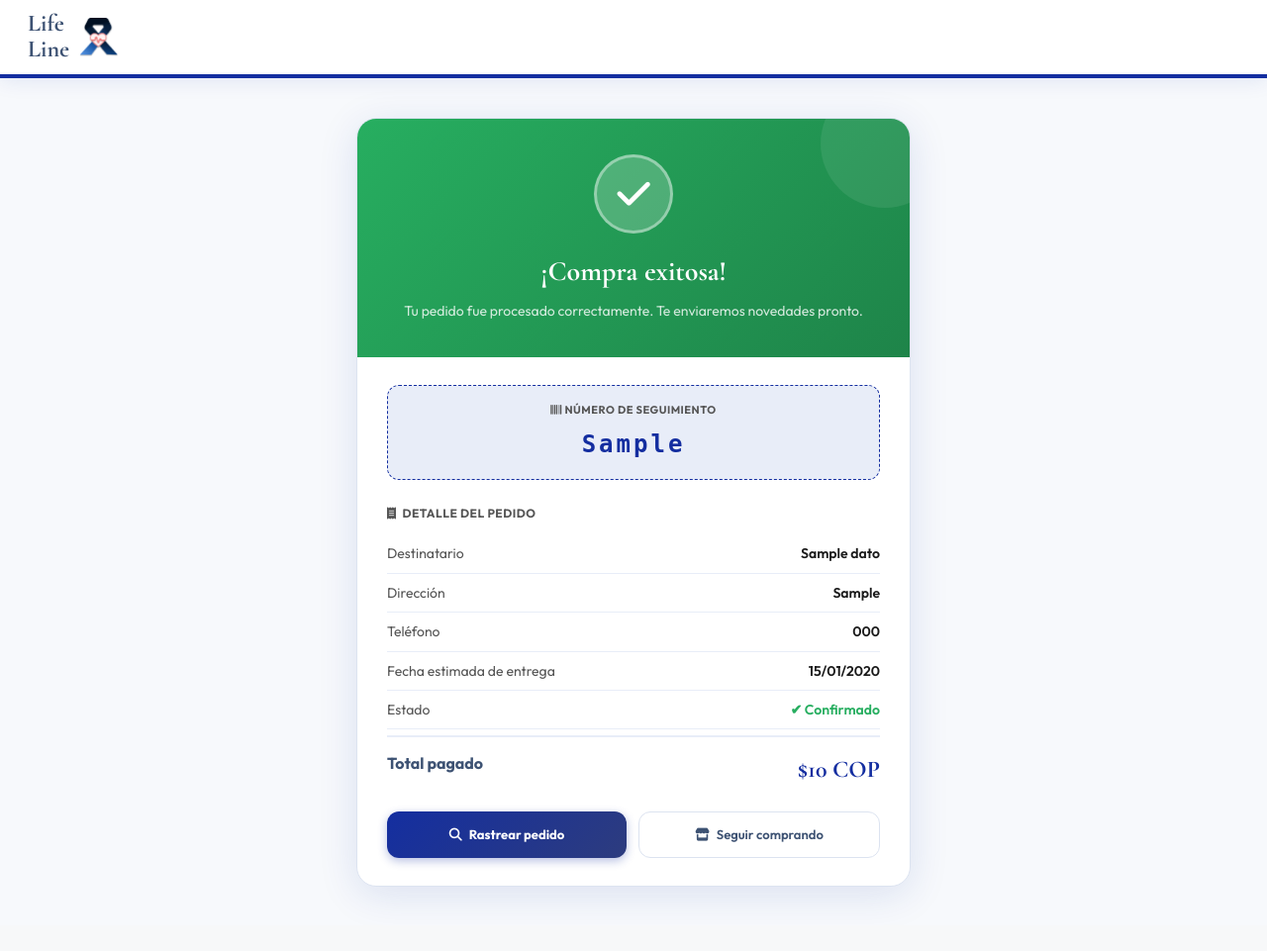
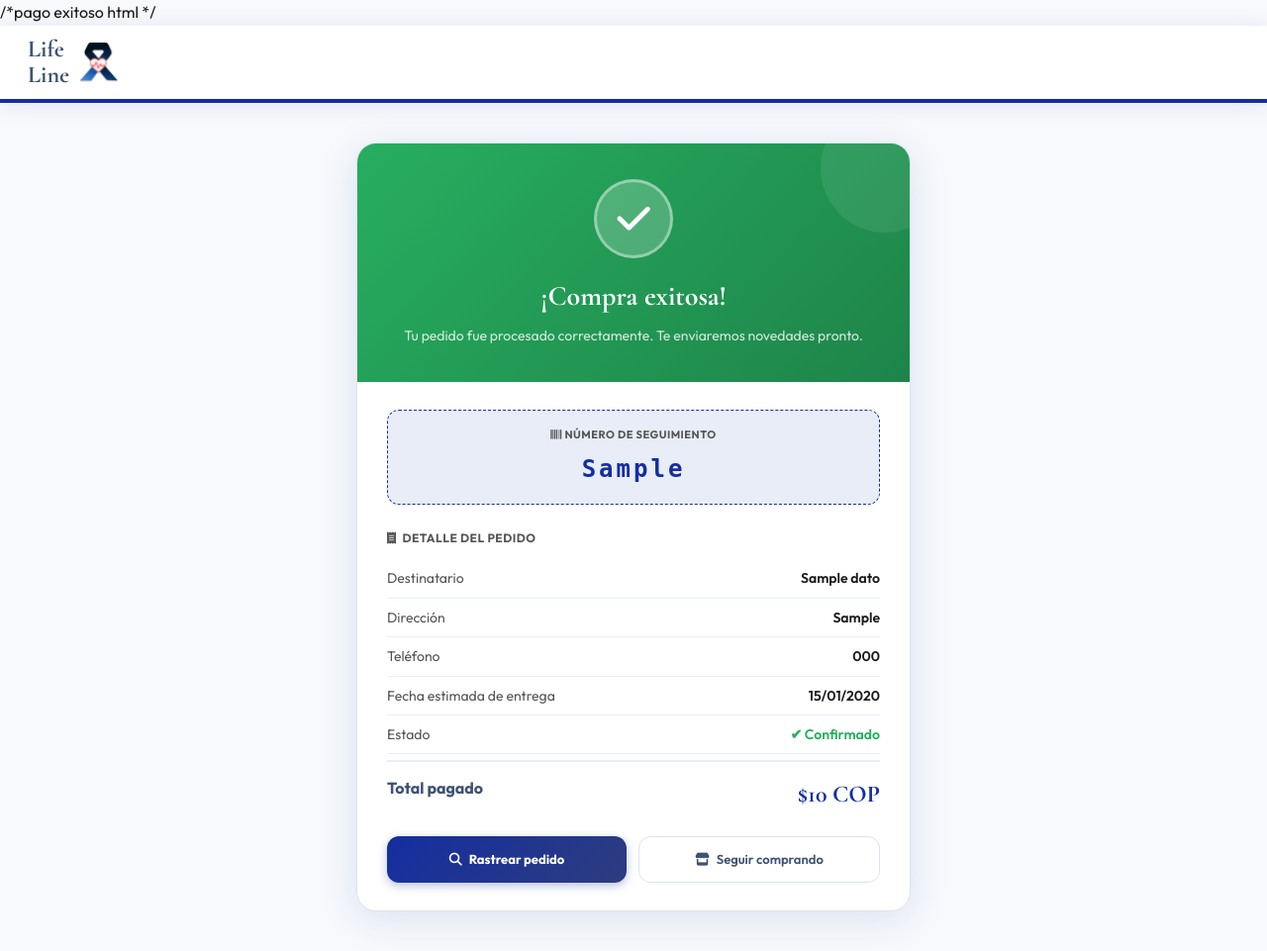
Before and after one commit to jbustoturga-cmd/life_line_python, a Django app: template lifeline_proyecto/templates/carrito/pago_exitoso.html in a window 1280 px wide. Shown: the whole page at 99% size. Before the commit the page ends 908 px from the top, so only its background shows below. Run offline with Django 5.2, Linux system fonts and the light colour scheme; the template is opened without the code that fills it: most values are stand-ins (such as "Sample title", 1, 10 or a date in 2020).

Commit message:
html pago_exitoso

```diff
--- a/lifeline_proyecto/templates/carrito/pago_exitoso.html
+++ b/lifeline_proyecto/templates/carrito/pago_exitoso.html
@@ -1,6 +1,6 @@
 {% load static %}
 <!DOCTYPE html>
-<html lang="es">
+<html lang="es">  /*pago exitoso html */
 <head>
 <meta charset="UTF-8"><meta name="viewport" content="width=device-width, initial-scale=1.0">
 <title>LifeLine - ¡Compra exitosa!</title>
```
